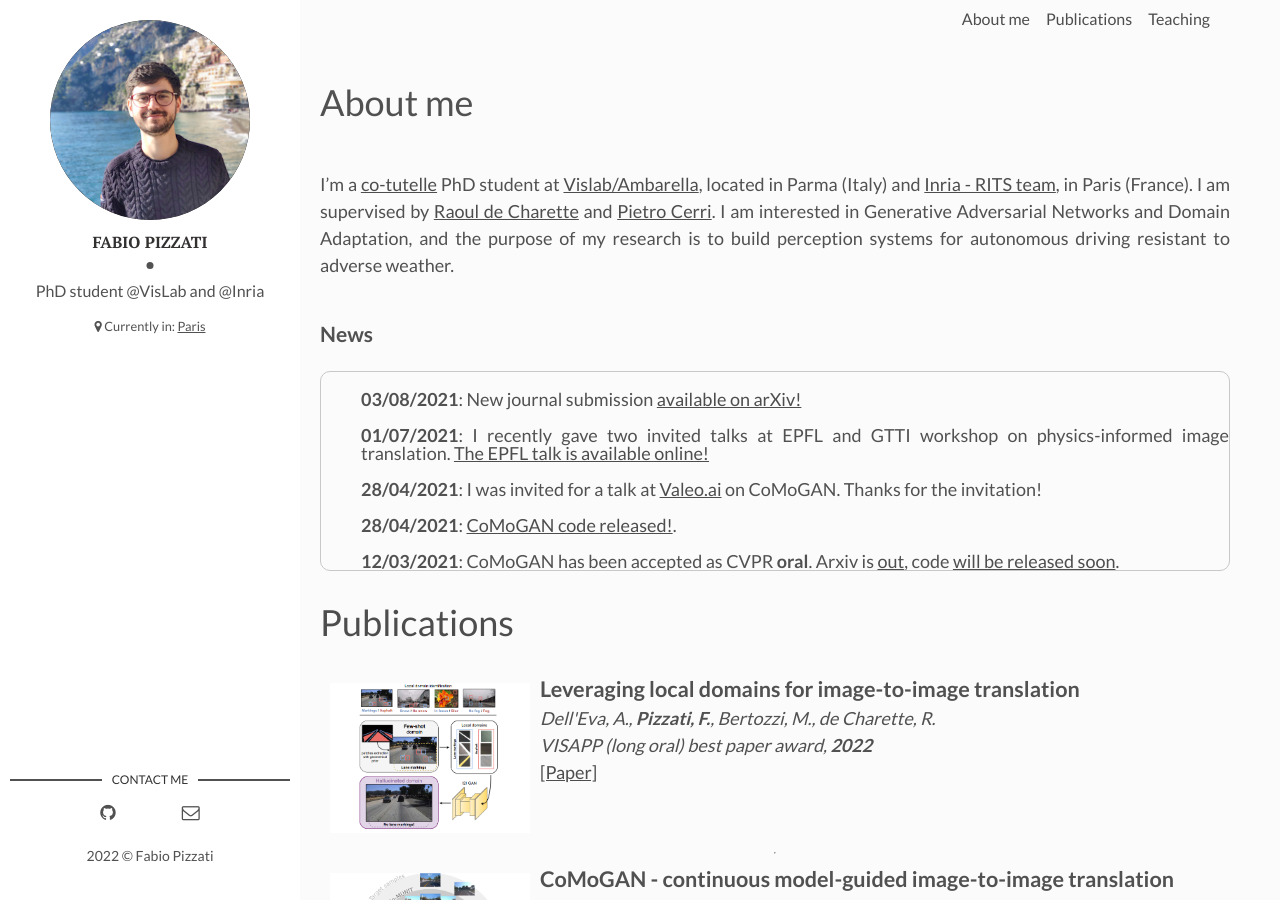
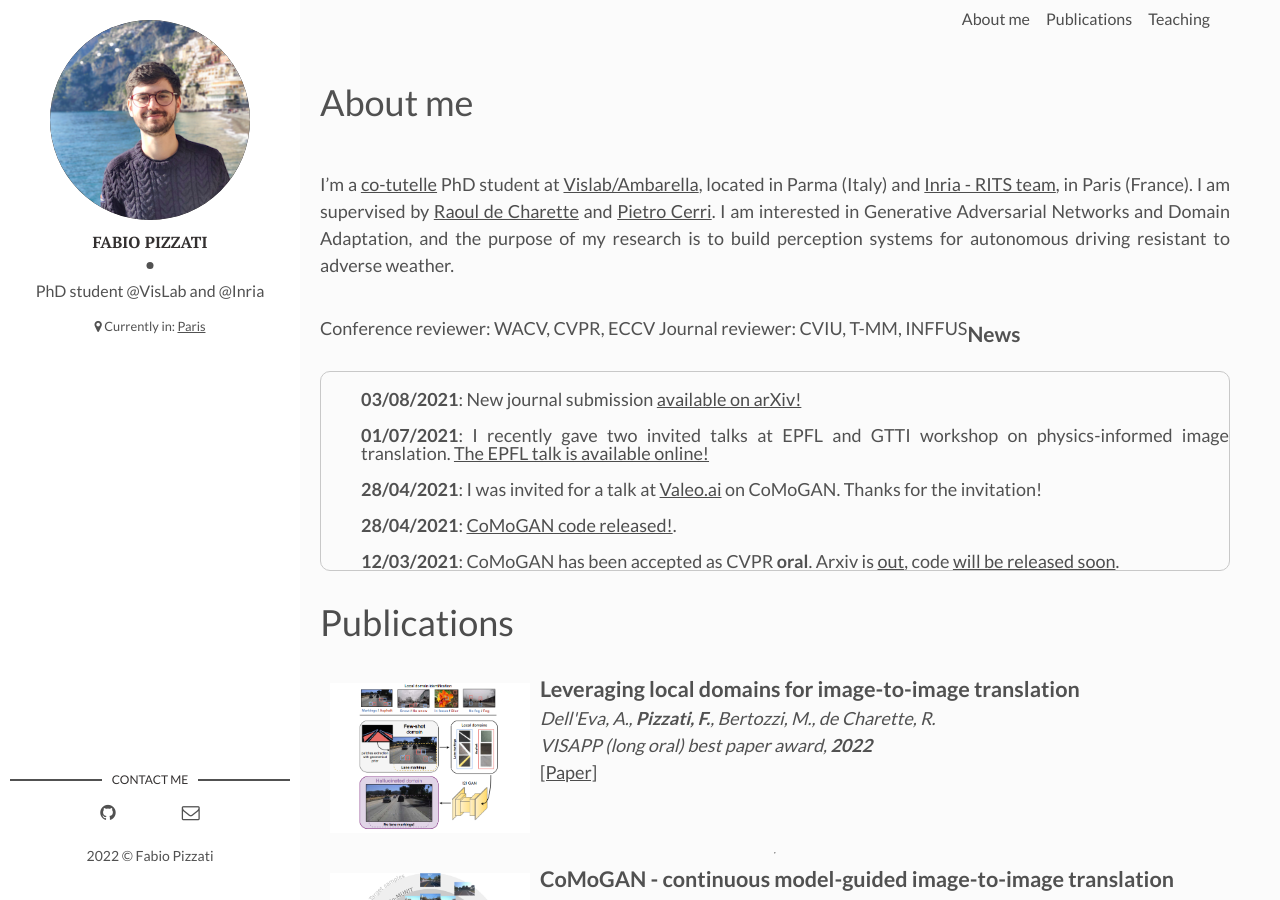
Before and after one commit to fabvio/fabvio.github.io, a Jekyll site: the page built from index.html, in a window 1280 px wide and 900 px high. Built offline with Jekyll 4.4.1, drawn with Linux system fonts in a browser that asks for light colours; a style sheet for code colours, icons or effects is not loaded.

Commit message:
add reviews

```diff
--- a/_contents/_about.md
+++ b/_contents/_about.md
@@ -1,2 +1,5 @@
 # About me
 I'm a [co-tutelle](https://www.jessicaanneyoung.com/blog-1/2017/9/8/cotutelle) PhD student at [Vislab/Ambarella](https://www.vislab.it), located in Parma (Italy) and [Inria - RITS team](https://team.inria.fr/rits/computer-vision/), in Paris (France). I am supervised by [Raoul de Charette](https://team.inria.fr/rits/membres/raoul-de-charette/) and [Pietro Cerri](https://scholar.google.fr/scholar?as_q=&as_epq=&as_oq=&as_eq=&as_occt=any&as_sauthors=Pietro+Cerri&as_publication=&as_ylo=&as_yhi=&hl=en&as_sdt=0%2C5). I am interested in Generative Adversarial Networks and Domain Adaptation, and the purpose of my research is to build perception systems for autonomous driving resistant to adverse weather.
+
+Conference reviewer: WACV, CVPR, ECCV
+Journal reviewer: CVIU, T-MM, INFFUS
```
